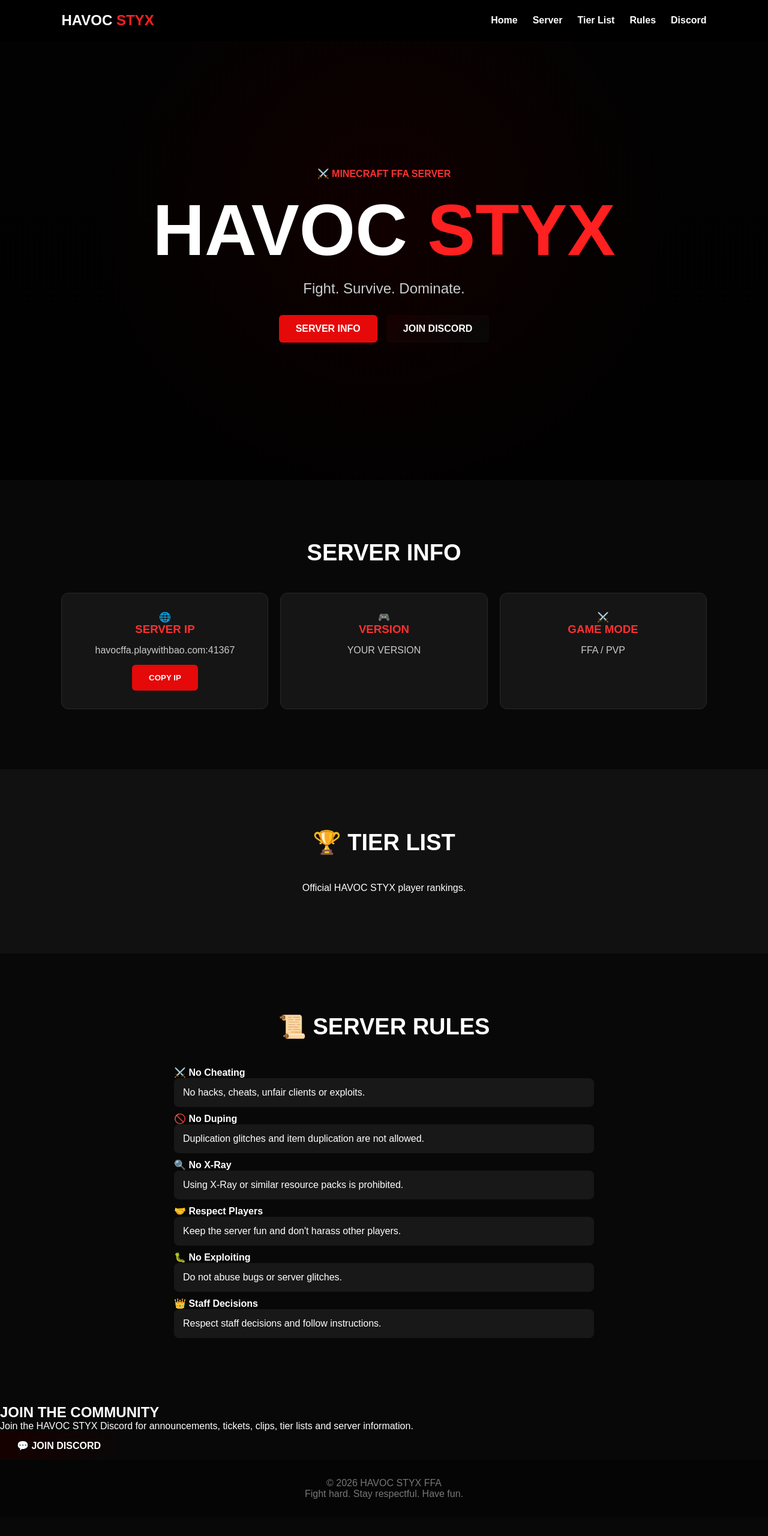
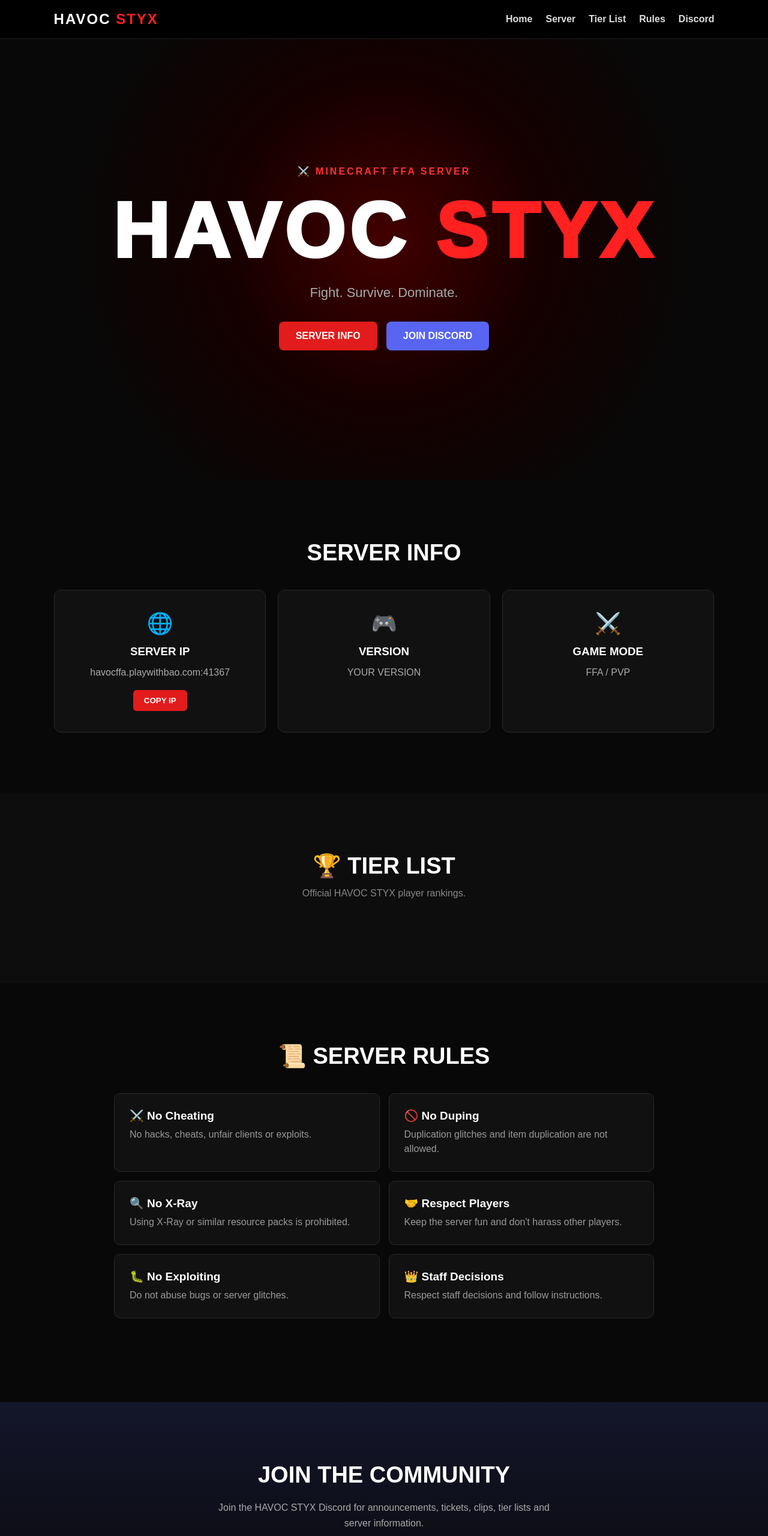
Before and after one commit to hjhunkharlo-blip/HAVOC-TIER-LIST-WEBSITE, a plain HTML site: page index.html in a window 1280 px wide. Shown: the top 2560 px of the page at 60% size. Before the commit the page ends 2529 px from the top, so only its background shows below. Drawn offline with Linux system fonts and the light colour scheme.

Commit message:
Update style.css

```diff
--- a/style.css
+++ b/style.css
@@ -2,14 +2,11 @@
   margin: 0;
   padding: 0;
   box-sizing: border-box;
-    font-family: Arial, sans-serif;
-}
-
-html {
   scroll-behavior: smooth;
 }
 
 body {
+  font-family: Arial, Helvetica, sans-serif;
   background: #080808;
   color: white;
 }
@@ -18,17 +15,22 @@ header {
   position: fixed;
   top: 0;
   width: 100%;
-    padding: 20px 8%;
+  z-index: 1000;
+
   display: flex;
   justify-content: space-between;
   align-items: center;
-    background: rgba(0, 0, 0, 0.9);
-    z-index: 1000;
+
+  padding: 18px 7%;
+
+  background: rgba(0, 0, 0, 0.95);
+  border-bottom: 1px solid #222;
 }
 
 .logo {
   font-size: 24px;
-    font-weight: bold;
+  font-weight: 900;
+  letter-spacing: 2px;
 }
 
 .logo span,
@@ -38,11 +40,11 @@ h1 span {
 
 nav {
   display: flex;
-    gap: 25px;
+  gap: 22px;
 }
 
 nav a {
-    color: white;
+  color: #ddd;
   text-decoration: none;
   font-weight: bold;
 }
@@ -53,32 +55,41 @@ nav a:hover {
 
 .hero {
   min-height: 100vh;
+
   display: flex;
+  flex-direction: column;
+  align-items: center;
   justify-content: center;
-    align-items: center;
+
   text-align: center;
-    padding: 100px 20px 50px;
+  padding: 120px 20px 60px;
 
   background:
-        linear-gradient(rgba(0,0,0,.75), rgba(0,0,0,.9)),
-        radial-gradient(circle at center, #5c0000, #080808 65%);
+    radial-gradient(
+      circle at center,
+      #420000 0%,
+      #160000 35%,
+      #080808 70%
+    );
 }
 
 .tag {
   color: #ff3030;
   font-weight: bold;
+  letter-spacing: 3px;
   margin-bottom: 15px;
 }
 
-h1 {
-    font-size: clamp(55px, 12vw, 120px);
-    font-weight: 900;
+.hero h1 {
+  font-size: clamp(60px, 12vw, 130px);
+  font-weight: 1000;
+  letter-spacing: 7px;
 }
 
 .subtitle {
-    font-size: 24px;
-    margin: 15px 0 30px;
-    color: #ccc;
+  color: #aaa;
+  font-size: 22px;
+  margin: 15px 0 35px;
 }
 
 .buttons {
@@ -88,116 +99,279 @@ h1 {
   flex-wrap: wrap;
 }
 
-.btn,
-button {
+.btn {
   display: inline-block;
-    padding: 14px 28px;
-    background: #e50909;
+  padding: 15px 28px;
+  border-radius: 8px;
+
+  text-decoration: none;
   color: white;
-    border: none;
-    border-radius: 6px;
-    text-decoration: none;
   font-weight: bold;
-    cursor: pointer;
+
+  transition: 0.2s;
 }
 
-.btn:hover,
-button:hover {
-    background: #ff3030;
-    transform: scale(1.05);
+.btn:hover {
+  transform: translateY(-3px);
 }
 
-.secondary {
-    background: transparent;
-    border: 2px solid #e50909;
+.primary {
+  background: #e21c1c;
+}
+
+.discord {
+  background: #5865f2;
+}
+
+.big {
+  padding: 17px 35px;
 }
 
 .section {
-    padding: 100px 8%;
+  padding: 100px 7%;
   text-align: center;
 }
 
 .dark {
-    background: #111;
+  background: #0d0d0d;
 }
 
-.section h2 {
+.section h2,
+.discord-section h2 {
   font-size: 38px;
-    margin-bottom: 45px;
+  margin-bottom: 15px;
+}
+
+.description {
+  color: #888;
+  margin-bottom: 40px;
 }
 
 .cards {
+  max-width: 1100px;
+  margin: 40px auto 0;
+
   display: grid;
-    grid-template-columns: repeat(auto-fit, minmax(220px, 1fr));
+  grid-template-columns: repeat(3, 1fr);
   gap: 20px;
 }
 
 .card {
-    background: #151515;
+  background: #111;
   border: 1px solid #292929;
   border-radius: 12px;
-    padding: 30px 20px;
-    transition: .3s;
+  padding: 35px 20px;
 }
 
 .card:hover {
-    transform: translateY(-8px);
-    border-color: #e50909;
+  border-color: #ff2020;
+}
+
+.icon {
+  font-size: 35px;
+  margin-bottom: 15px;
 }
 
 .card h3 {
-    color: #ff3030;
   margin-bottom: 15px;
 }
 
 .card p {
-    color: #ccc;
+  color: #aaa;
+  word-break: break-word;
+}
+
+.card button {
+  margin-top: 20px;
+  border: none;
+  padding: 10px 18px;
+
+  background: #e21c1c;
+  color: white;
+
+  border-radius: 6px;
+  cursor: pointer;
+  font-weight: bold;
+}
+
+.tier-list {
+  max-width: 900px;
+  margin: 40px auto;
+}
+
+.tier {
+  display: flex;
+  align-items: stretch;
+
   margin-bottom: 15px;
+
+  background: #151515;
+  border-radius: 10px;
+  overflow: hidden;
+
+  border: 1px solid #292929;
+}
+
+.tier-name {
+  width: 100px;
+  min-width: 100px;
+
+  display: flex;
+  align-items: center;
+  justify-content: center;
+
+  font-size: 25px;
+  font-weight: 900;
+}
+
+.players {
+  display: flex;
+  align-items: center;
+  gap: 10px;
+  flex-wrap: wrap;
+
+  padding: 18px;
+}
+
+.players span {
+  background: #242424;
+  padding: 10px 16px;
+  border-radius: 7px;
+  font-weight: bold;
+}
+
+.t1 {
+  border-color: #ff2020;
+}
+
+.t1 .tier-name {
+  background: #ff2020;
+}
+
+.t2 {
+  border-color: #ff8c00;
+}
+
+.t2 .tier-name {
+  background: #ff8c00;
+}
+
+.t3 {
+  border-color: #ffd000;
+}
+
+.t3 .tier-name {
+  background: #ffd000;
+  color: #111;
+}
+
+.t4 {
+  border-color: #00aaff;
+}
+
+.t4 .tier-name {
+  background: #00aaff;
+}
+
+.t5 {
+  border-color: #777;
+}
+
+.t5 .tier-name {
+  background: #777;
 }
 
 .rules {
-    max-width: 700px;
-    margin: auto;
-    text-align: left;
+  max-width: 900px;
+  margin: 40px auto;
+
+  display: grid;
+  grid-template-columns: repeat(2, 1fr);
+  gap: 15px;
 }
 
-.rules p {
-    padding: 15px;
-    margin-bottom: 10px;
-    background: #181818;
-    border-radius: 8px;
+.rule {
+  text-align: left;
+
+  background: #111;
+  border: 1px solid #292929;
+
+  padding: 25px;
+  border-radius: 10px;
 }
 
-.discord {
-    background: linear-gradient(135deg, #180000, #080808);
+.rule b {
+  font-size: 19px;
 }
 
-.discord p {
-    color: #ccc;
-    margin-bottom: 25px;
+.rule p {
+  color: #999;
+  margin-top: 8px;
+  line-height: 1.5;
+}
+
+.discord-section {
+  padding: 100px 20px;
+  text-align: center;
+
+  background:
+    linear-gradient(
+      rgba(88, 101, 242, 0.15),
+      #080808
+    );
+}
+
+.discord-section p {
+  max-width: 600px;
+  margin: 20px auto 30px;
+
+  color: #aaa;
+  line-height: 1.6;
 }
 
 footer {
+  padding: 30px;
   text-align: center;
-    padding: 30px;
+
   background: #050505;
-    color: #777;
+  color: #666;
 }
 
-@media (max-width: 650px) {
+footer p + p {
+  margin-top: 8px;
+}
+
+@media (max-width: 800px) {
+
   header {
-        padding: 15px 5%;
+    flex-direction: column;
+    gap: 15px;
   }
 
   nav {
-        gap: 10px;
+    gap: 12px;
+    flex-wrap: wrap;
+    justify-content: center;
   }
 
   nav a {
-        font-size: 12px;
+    font-size: 13px;
   }
 
-    .section {
-        padding: 80px 5%;
+  .cards {
+    grid-template-columns: 1fr;
+  }
+
+  .rules {
+    grid-template-columns: 1fr;
+  }
+
+  .tier-name {
+    width: 70px;
+    min-width: 70px;
+  }
+
+  .hero h1 {
+    letter-spacing: 3px;
   }
       }
```
Lines whose indentation alone changed are shown as unchanged.
